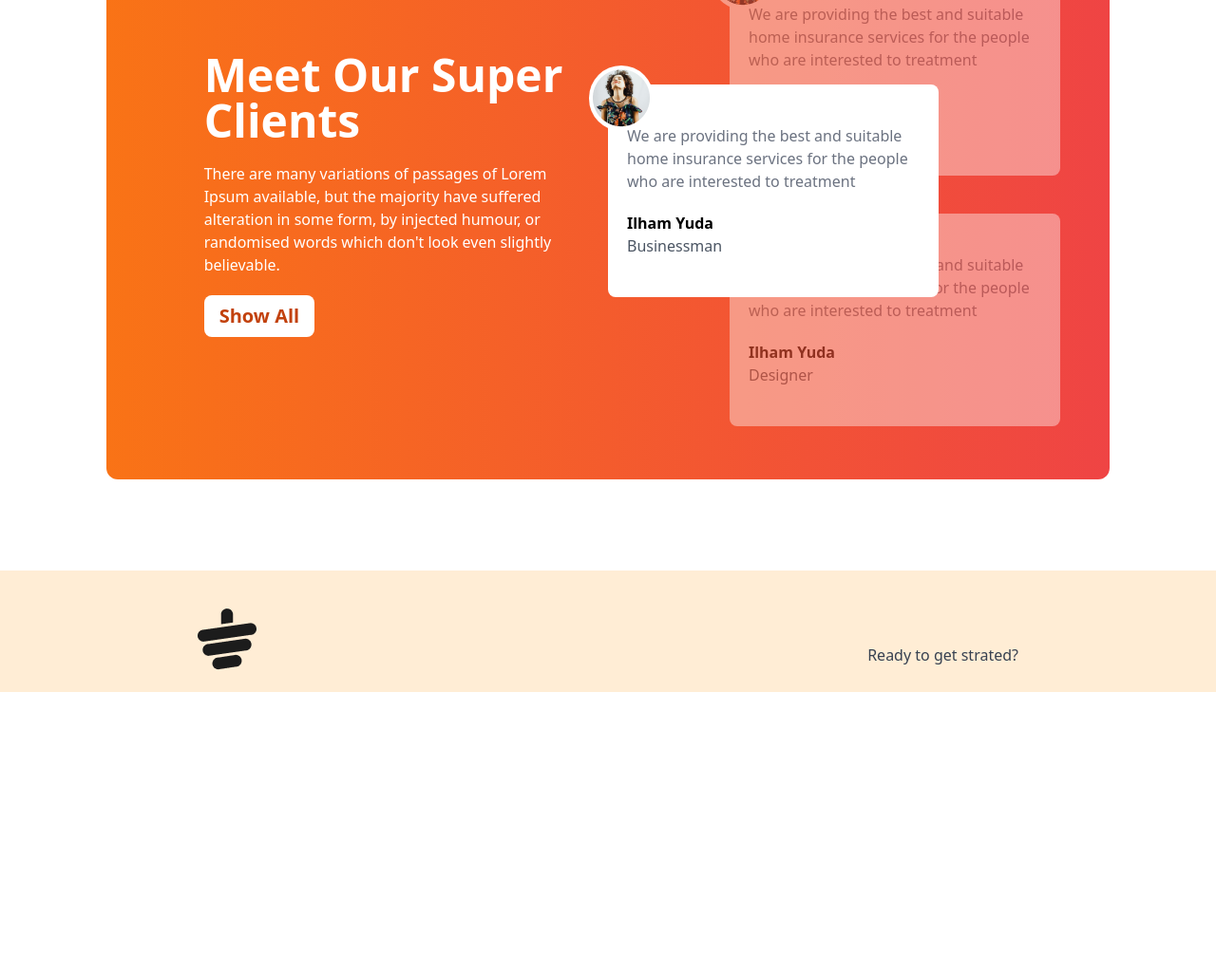
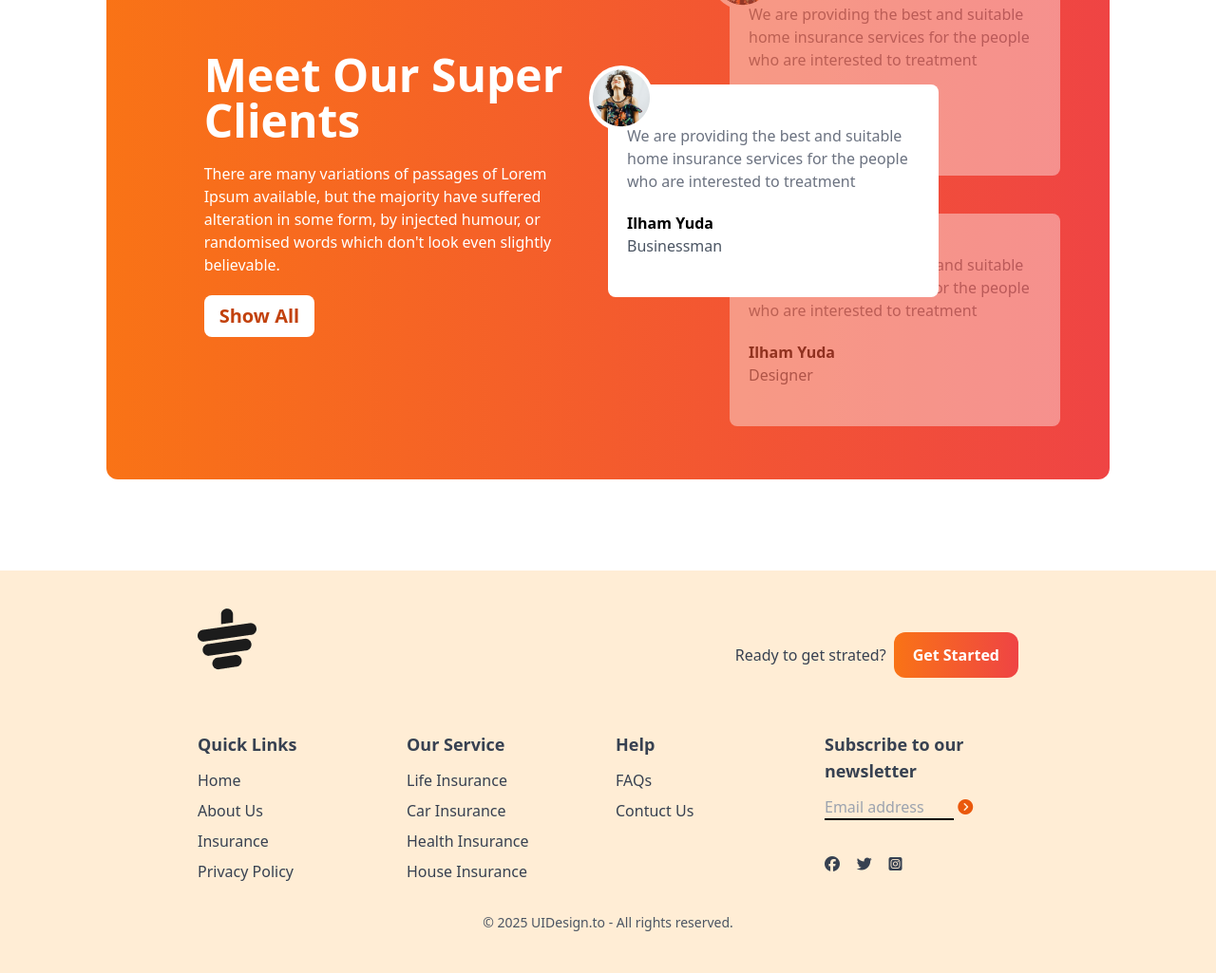
Before and after one commit to Muhammad-Sanim/tea-house, a plain HTML site: page index.html in a window 1280 px wide. Shown: the part 2020-3045 px from the top of the page at 95% size. Before the commit the page ends 2758 px from the top, so only its background shows below. Drawn offline with nearby package versions, Linux system fonts and the light colour scheme.

Commit message:
footer added

```diff
--- a/index.html
+++ b/index.html
@@ -179,15 +179,65 @@
             </div>
           </section>
      </main>
-     <footer class="bg-orange-100 h-32 text-gray-700 py-10 px-4 md:px-16">
-      <div class="w-9/12 mx-auto">
+     <footer class="bg-orange-100 text-gray-700 py-10 px-4 md:px-16">
+      <div class="w-9/12 mx-auto pb-10">
         <!-- Logo -->
          <div class="mb-8 flex justify-between">
           <img class="mb-8" src="images/cup.png" alt="">
-          <div class="flex items-center">
+          <div class="flex items-center gap-2">
             <h4>Ready to get strated?</h4>
+            <button class="bg-gradient-to-r from-orange-500 to-red-500 px-5 py-3 rounded-xl text-white font-bold">Get Started</button>
           </div>
          </div>
+         <!-- Links -->
+          <div class="grid grid-cols-1 md:grid-cols-2 lg:grid-cols-4 gap-4">
+            <!-- First column -->
+             <div>
+              <h3 class="font-semibold text-lg mb-3">Quick Links</h3>
+              <ul class="space-y-2">
+                <li><a class="hover:text-orange-600" href="#">Home</a></li>
+                <li><a class="hover:text-orange-600" href="#">About Us</a></li>
+                <li><a class="hover:text-orange-600" href="#">Insurance</a></li>
+                <li><a class="hover:text-orange-600" href="#">Privacy Policy</a></li>
+              </ul>
+             </div>
+            <!-- Second column -->
+             <div>
+              <h3 class="font-semibold text-lg mb-3">Our Service</h3>
+              <ul class="space-y-2">
+                <li><a class="hover:text-orange-600" href="#">Life Insurance</a></li>
+                <li><a class="hover:text-orange-600" href="#">Car Insurance</a></li>
+                <li><a class="hover:text-orange-600" href="#">Health Insurance</a></li>
+                <li><a class="hover:text-orange-600" href="#">House Insurance</a></li>
+              </ul>
+             </div>
+            <!-- Third column -->
+             <div>
+              <h3 class="font-semibold text-lg mb-3">Help</h3>
+              <ul class="space-y-2">
+                <li><a class="hover:text-orange-600" href="#">FAQs</a></li>
+                <li><a class="hover:text-orange-600" href="#">Contuct Us</a></li>
+              </ul>
+             </div>
+             <!-- Fourth Colomn -->
+              <div>
+                <h3 class="font-semibold text-lg mb-3">Subscribe to our newsletter</h3>
+                <div class="flex flex-col space-y-2">
+                  <div>
+                    <input placeholder="Email address" type="text" class="bg-transparent border-b-2 border-black w-4/6">
+                    <i class="fa-solid fa-circle-chevron-right w-7 h-7  text-orange-600"></i>
+                    <div class="flex justify-between w-2/5 mb-2 mt-8">
+                      <i class="fa-brands fa-facebook"></i>
+                      <i class="fa-brands fa-twitter"></i>
+                      <i class="fa-brands fa-square-instagram"></i>
+                    </div>
+                  </div>
+                </div>
+              </div>
+          </div>
+          <div class="text-center pt-4 mt-4">
+            <p class="text-sm text-gray-600 font-medium">© 2025 UIDesign.to - All rights reserved.</p>
+          </div>
       </div>
      </footer>
 </body>
```
